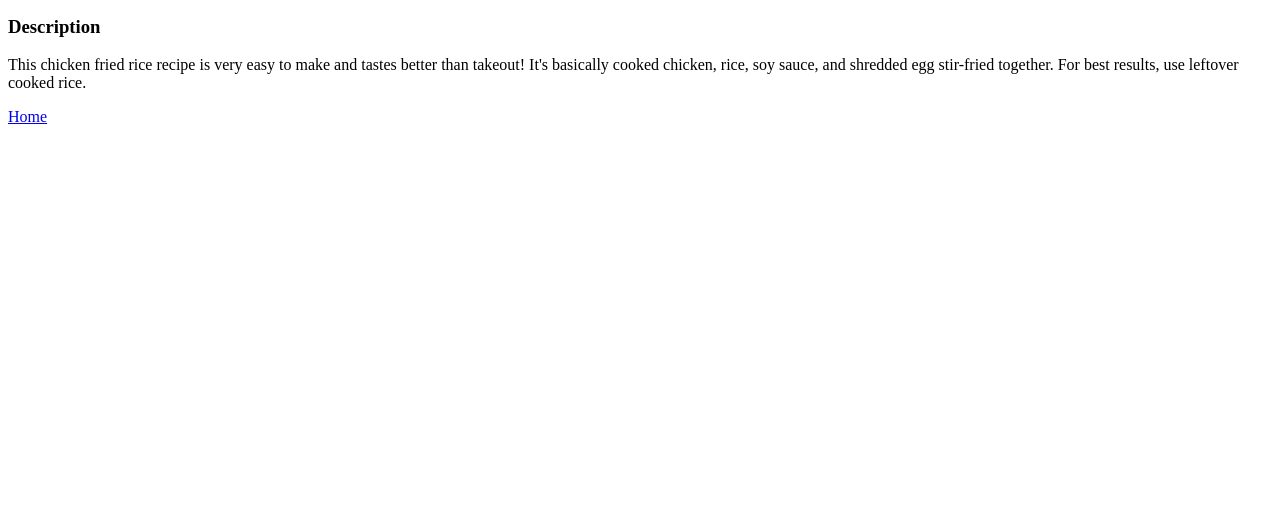
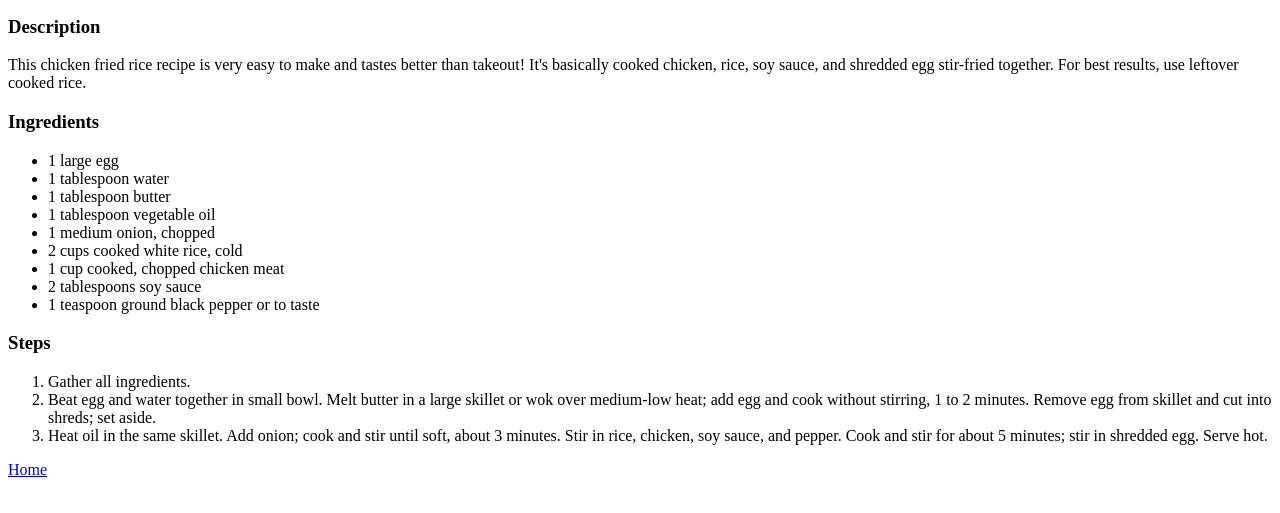
Before and after one commit to mahesha867/odin-recipes, a plain HTML site: page recipes/chickenfriedrice.html in a window 1280 px wide. Shown: the part 119-632 px from the top of the page. Drawn offline with Linux system fonts and the light colour scheme.

Commit message:
gen save 2
added ingredients and steps
recipe completed

```diff
--- a/recipes/chickenfriedrice.html
+++ b/recipes/chickenfriedrice.html
@@ -16,6 +16,26 @@
     <p><h3>Description</h3></p>
     <p>This chicken fried rice recipe is very easy to make and tastes better than takeout! It's basically cooked chicken, rice, soy sauce, and shredded egg stir-fried together. For best results, use leftover cooked rice.</p>
 
+    <p><h3>Ingredients</h3></p>
+    <ul>
+        <li>1 large egg</li>
+        <li>1 tablespoon water</li>
+        <li>1 tablespoon butter</li>
+        <li>1 tablespoon vegetable oil</li>
+        <li>1 medium onion, chopped</li>
+        <li>2 cups cooked white rice, cold</li>
+        <li>1 cup cooked, chopped chicken meat</li>
+        <li>2 tablespoons soy sauce</li>
+        <li>1 teaspoon ground black pepper or to taste</li>
+    </ul>
+
+    <p><h3>Steps</h3></p>
+    <ol>
+        <li>Gather all ingredients.</li>
+        <li>Beat egg and water together in small bowl. Melt butter in a large skillet or wok over medium-low heat; add egg and cook without stirring, 1 to 2 minutes. Remove egg from skillet and cut into shreds; set aside.</li>
+        <li>Heat oil in the same skillet. Add onion; cook and stir until soft, about 3 minutes. Stir in rice, chicken, soy sauce, and pepper. Cook and stir for about 5 minutes; stir in shredded egg. Serve hot.</li>
+    </ol>
+
     <a href="../index.html">Home</a>
 </body>
 </html>
```
